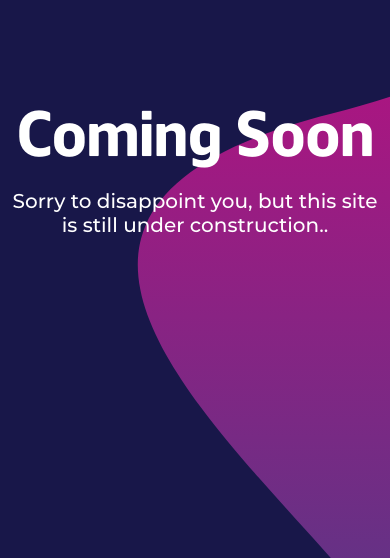
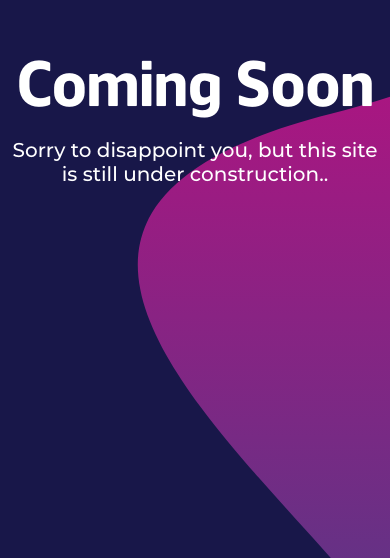
Before and after one commit to JendrikLudwig/LudwigMedia, a React (Create React App) app: page / in a window 390 px wide. Shown: the part 286-844 px from the top of the page. Built offline with nearby package versions, Linux system fonts and the light colour scheme.

Commit message:
Mobileversion Beta is Working V.1

```diff
--- a/src/App.css
+++ b/src/App.css
@@ -6,7 +6,6 @@ html {
 body {
   overflow: hidden;
   width: 100vw;
-  height: 100vh;
 }
 
 @font-face {
@@ -76,7 +75,8 @@ h2 {
   justify-content: center;
   align-items: center;
   color: white;
-  height: 80vh;
+  height: 68vh;
+  padding-bottom: 12vh;
 
 }
 
```
